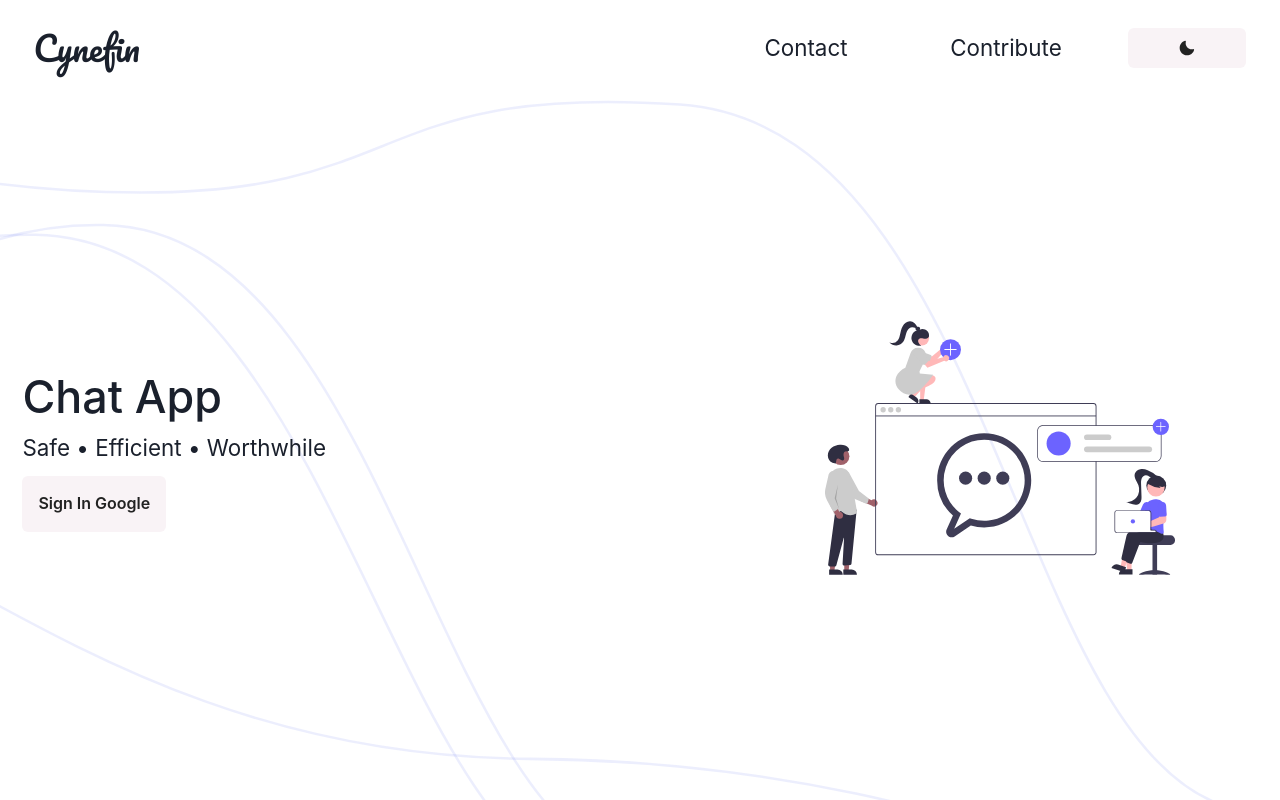
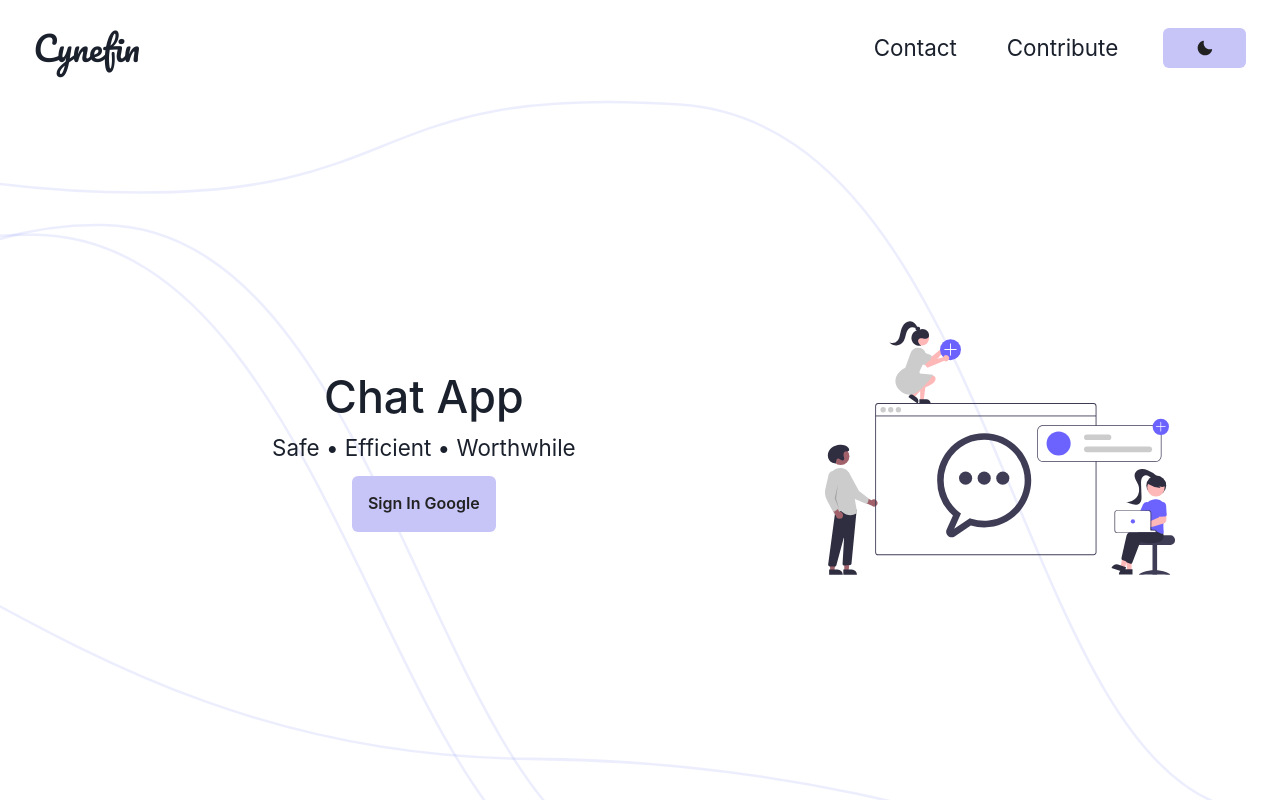
Before and after one commit to kxviel/Chat-App, a Next.js app: page / in a window 1280 px wide. Built offline with nearby package versions, Linux system fonts and the light colour scheme; no server answers.

Commit message:
Navbar and color changes

```diff
--- a/components/Landing.tsx
+++ b/components/Landing.tsx
@@ -14,14 +14,18 @@ const Landing = (props: LandingProps) => {
         <Flex
           w={["100%", "65%"]}
           direction="column"
-          align="start"
+          align="center"
           justify="center"
           className="landing__title"
         >
-          <Text w="100%">Chat App</Text>
-          <Text w="100%">Safe • Efficient • Worthwhile</Text>
+          <Text w="100%" textAlign="center">
+            Chat App
+          </Text>
+          <Text w="100%" textAlign="center">
+            Safe • Efficient • Worthwhile
+          </Text>
           <Button
-            variant="primary"
+            variant="secondary"
             mt="0.7rem"
             h="7vh"
             size="md"
--- a/components/Subcomponents/Friends.tsx
+++ b/components/Subcomponents/Friends.tsx
@@ -35,7 +35,7 @@ const Friends = (props: FriendProps) => {
           justify="space-between"
           _hover={{
             cursor: "pointer",
-            bg: colorMode === "light" ? "beta" : "blackAlpha.700",
+            bg: colorMode === "light" ? "gamma" : "blackAlpha.700",
           }}
         >
           <Avatar size="md" name="Dan Abrahmov" src={x.photoURL} />
--- a/layout/Navbar.tsx
+++ b/layout/Navbar.tsx
@@ -23,15 +23,15 @@ const Navbar = () => {
         justify="end"
         className="nav__items"
       >
-        <Text w={["33%", "28%"]} textAlign="center" mr="2.1rem">
+        <Text w={["33%", "21%"]} textAlign="center" mr="1.4rem">
           <a href="mailto:kevkanae777@gmail.com">Contact</a>
         </Text>
-        <Text w={["33%", "28%"]} textAlign="center">
+        <Text w={["33%", "21%"]} textAlign="center">
           <a href="https://github.com/kevkanae/Chat-App">Contribute</a>
         </Text>
         <IconButton
-          w={["33%", "20%"]}
-          variant="primary"
+          w={["21%", "14%"]}
+          variant="secondary"
           ml="2.4rem"
           icon={colorMode === "light" ? <MoonIcon /> : <SunIcon />}
           onClick={toggleColorMode}
--- a/styles/layout/_navbar.scss
+++ b/styles/layout/_navbar.scss
@@ -11,7 +11,7 @@
     transition: all ease-in 0.1s;
     white-space: nowrap;
     &:hover {
-      color: #0a144e;
+      color: #6c63ff;
       font-weight: 500;
       cursor: pointer;
       transform: translateY(-0.1rem);
--- a/utils/Theme.ts
+++ b/utils/Theme.ts
@@ -10,8 +10,8 @@ export const theme = extendTheme({
   colors: {
     alpha: "#F9F3F6",
     beta: "#FFEAF0",
-    betaT: "#ffeaf015",
-    gamma: "#FFE2D8",
+    betaT: "#FFEAF015",
+    gamma: "#c7c4f8",
   },
   components: {
     Button,
```
